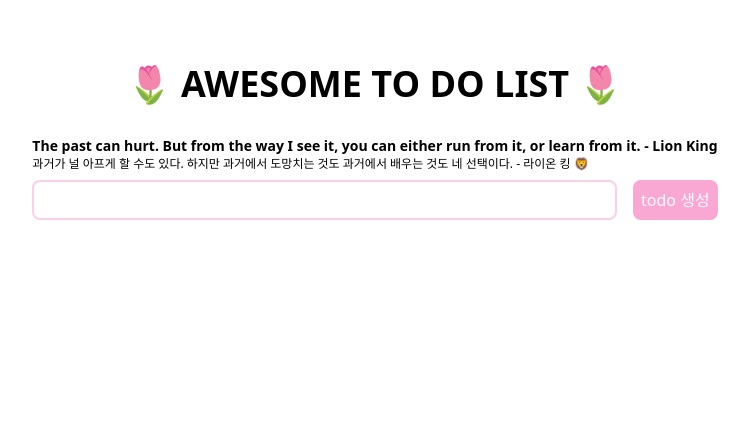
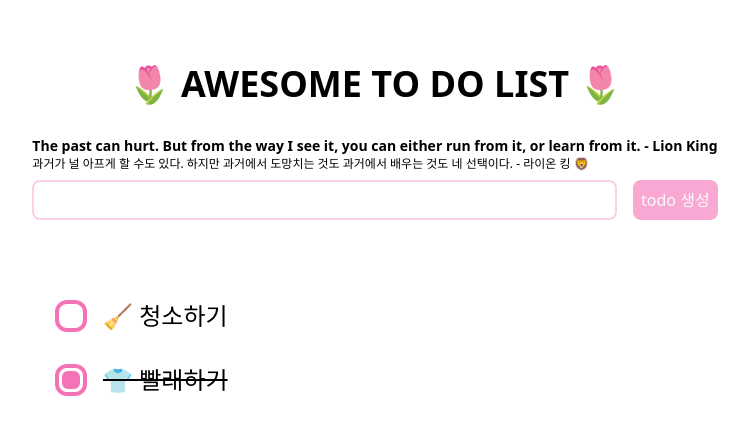
Before and after one commit to seon-2/bcs-part2-react, a React (Create React App) app in the folder todolist-noDB/frontend/: page / in a window 1280 px wide. Shown: the top 434 px of the page, without its empty margins (265-1014 px from the left). Built offline with nearby package versions, Linux system fonts and the light colour scheme.

Commit message:
💄 [design] todo list 화면 구성

```diff
--- a/todolist-noDB/frontend/src/App.jsx
+++ b/todolist-noDB/frontend/src/App.jsx
@@ -23,6 +23,20 @@ function App() {
           />
         </form>
       </div>
+      <ul className="mt-16 flex flex-col w-1/2">
+        <li className="flex my-4">
+          <div className="border-4 border-pink-400 w-8 h-8 rounded-xl"></div>
+          <div className="text-2xl ml-4 ">🧹 청소하기</div>
+        </li>
+        {/* 완료처리 */}
+        <li className="flex my-4">
+          <div className="relative">
+            <div className="border-4 border-pink-400 w-8 h-8 rounded-xl"></div>
+            <div className="absolute top-1/2 left-1/2 -translate-x-1/2 -translate-y-1/2 border-4 border-white bg-pink-400 w-8 h-8 scale-75 rounded-xl"></div>
+          </div>
+          <div className="text-2xl ml-4 line-through">👕 빨래하기</div>
+        </li>
+      </ul>
     </div>
   );
 }
```
